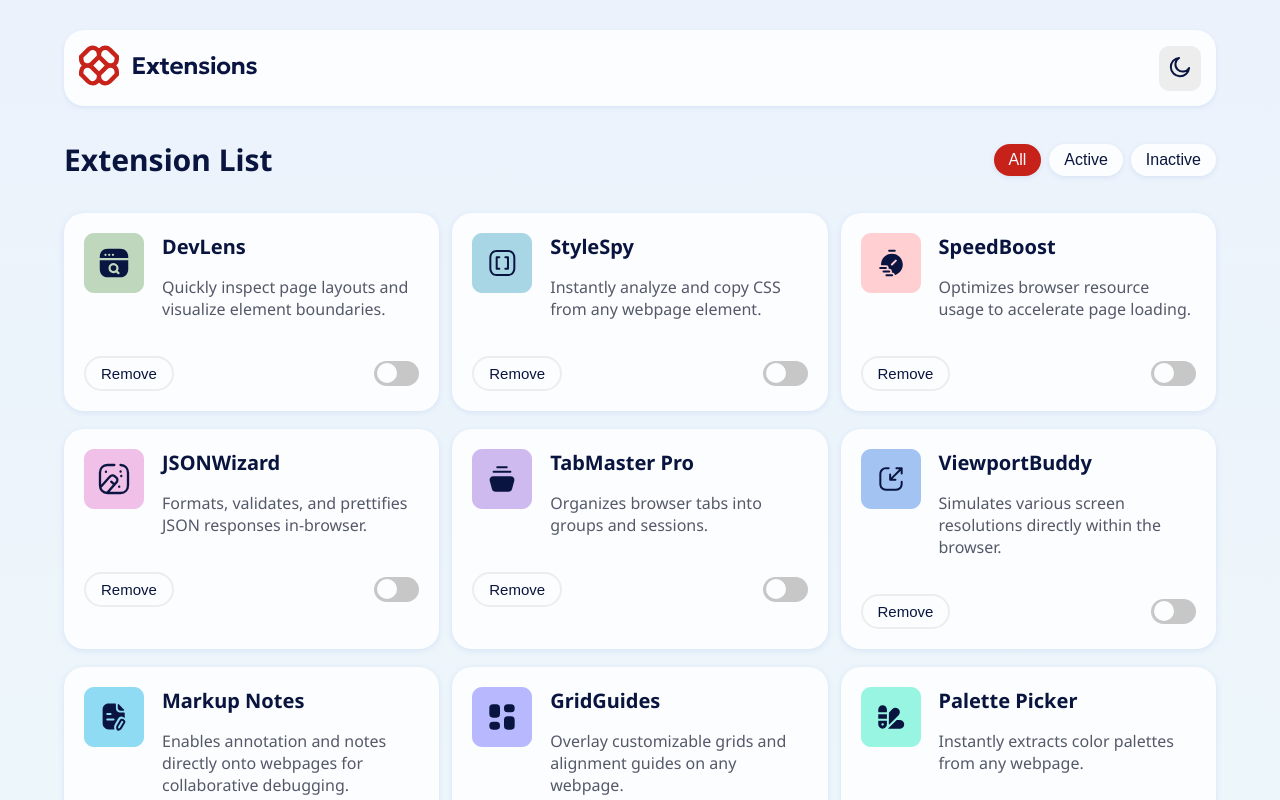
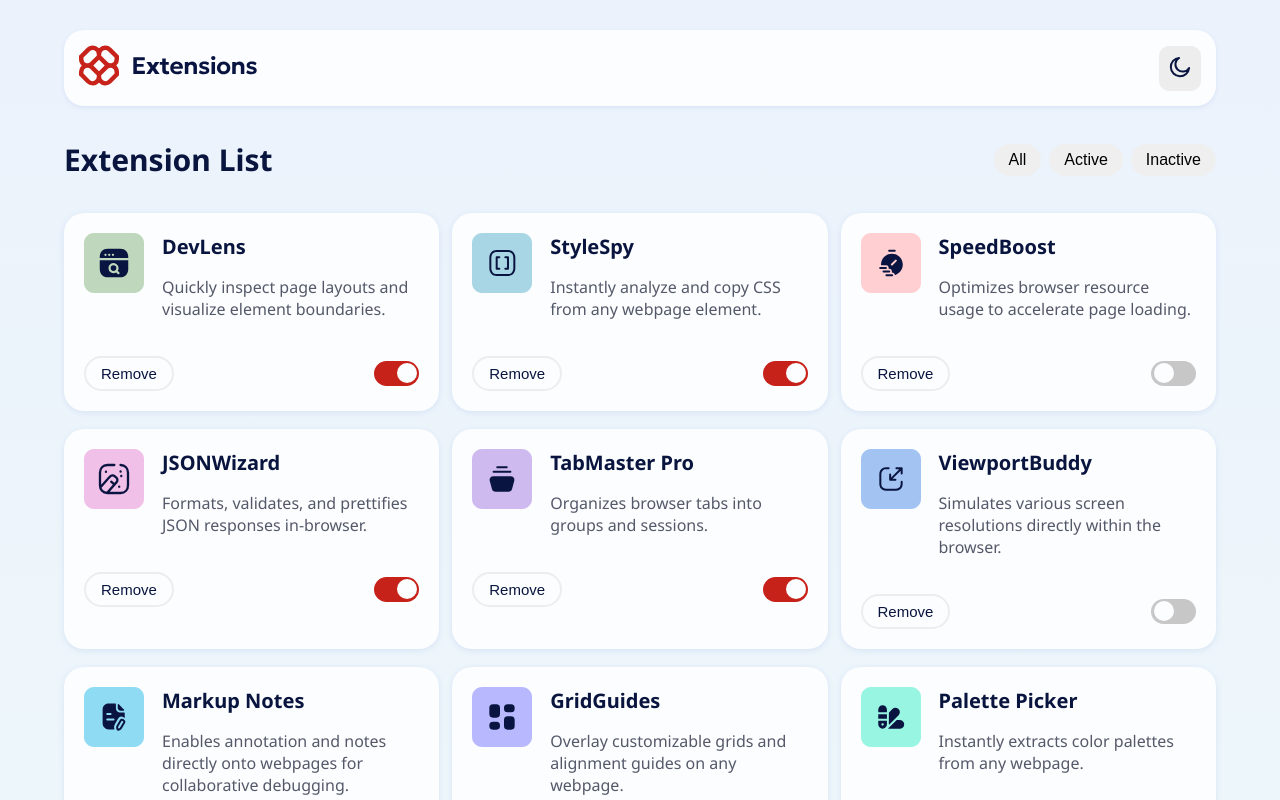
Before and after one commit to Jey223/browser-extension-manager, a Vue app: page / in a window 1280 px wide. Shown: the top 800 px of the page. Built offline with nearby package versions, Linux system fonts and the light colour scheme.

Commit message:
make the active and inactive with all button effective

```diff
--- a/src/App.vue
+++ b/src/App.vue
@@ -1,18 +1,24 @@
 <template>
     <section class="lightBody">
       <TheHeader :dark-mode="darkMode" @toggle-dark-mode="toggleDarkMode" />
-      <ExtensionLists  :dark-mode="darkMode"/>
-      <div class="card-section">
+      <ExtensionLists
+          @filter-mode="setFilter"
+          :dark-mode="darkMode"
+      />
+          <!-- :filter-mode="filterMode" -->
+      <div class="card-section" v-if="filteredCards.length">
         <ExtensionCard
-          v-for="extension in extensions"
+          v-for="extension in filteredCards"
           :key="extension.name"
           :id="extension.name"
           :logo="extension.logo"
           :name="extension.name"
           :description="extension.description"
-          :isactive="extension.isActive"
           :dark-mode="darkMode"
-          @toggle-is-active="toggleActiveStatus" />
+          v-model:is-active="extension.isActive"
+        />
+          <!-- :is-active="extension.isActive"
+        @toggle-is-active="toggleActiveStatus" -->
       </div>
 
     </section>
@@ -107,14 +113,32 @@ export default {
       }
     ],
     darkMode: false,
+    filterMode: "all",
+    }
+  },
+  computed:{
+    filteredCards(){
+        console.log(this.filterMode)
+        if(this.filterMode === 'active'){
+          console.log(this.filterMode)
+          return this.extensions.filter(card => card.isActive === true);
+        }
+        if (this.filterMode === 'inactive'){
+          console.log(this.filterMode)
+          return this.extensions.filter(card => card.isActive === false);
+        }
+        return this.extensions;
     }
   },
   methods: {
-    toggleActiveStatus(extensionId){
-      const identifiedExtension = this.extensions.find((extension) => extension.name === extensionId);
-      identifiedExtension.isActive = !identifiedExtension.isActive
-      console.log(identifiedExtension.isActive)
+    setFilter(type){
+      this.filterMode = type;
     },
+    // toggleActiveStatus(extensionId){
+    //   const identifiedExtension = this.extensions.find((extension) => extension.name === extensionId);
+    //   identifiedExtension.isActive = !identifiedExtension.isActive
+    //   console.log(identifiedExtension.isActive)
+    // },
     toggleDarkMode(){
       this.darkMode = !this.darkMode
       this.setDarkBody()
@@ -122,7 +146,6 @@ export default {
     setDarkBody(){
       const body = document.body;
       body.classList.toggle('dark-body')
-      // console.log(body.className)
     }
   }
 }
--- a/src/components/ExtensionCard.vue
+++ b/src/components/ExtensionCard.vue
@@ -14,8 +14,8 @@
                 <!-- <button class="button-switch" > -->
                     <div class="button-switch">
                         <label class="switch">
-                            <input type="checkbox" v-model="isChecked" />
-                            <span class="slider" :class="{'slider-dark slider-darkmode' : darkMode}"></span>
+                            <input type="checkbox" :checked="isActive" @change="$emit('update:isActive', $event.target.checked)" />
+                            <span class="slider sliderTrue" :class="[darkModeSlider, sliderTrue]"></span>
                         </label>
                     </div>
 
@@ -45,19 +45,26 @@ export default {
         },
         isActive: {
             type:Boolean,
-            required:false,
-            default:true,
+            required:true,
         },
         darkMode: {
             type:Boolean,
             required:false,
             default:false
+        },
+    },
+    emits: ['toggle-is-active'],
+    computed: {
+        darkModeSlider(){
+            return {'slider-dark slider-darkmode' : this.darkMode}
+        },
+        sliderTrue(){
+            return {'slider-true' : this.isActive}
         }
     },
-    emits: ['toggle-is-active'],
     data(){
         return{
-            isChecked: false,
+            // isChecked: false,
             data: ''
         }
     },
@@ -67,9 +74,9 @@ export default {
         }
     },
     methods: {
-        toggleIsActive(){
-             this.$emit('toggle-is-active', this.id)
-        }
+        // toggleIsActive(){
+        //      this.$emit('toggle-is-active', this.id)
+        // }
     }
 }
 
@@ -164,10 +171,7 @@ export default {
         width: 45px;
         height: 25px;
     }
-    .slider:focus{
-        border:1px solid hsl(3, 71%, 56%);
-        padding:2px;
-    }
+
     .switch input{
         opacity: 0;
         width: 0;
@@ -184,7 +188,10 @@ export default {
         cursor: pointer;
         border-radius: 34px;
     }
-
+   .slider:focus{
+        border:1px solid hsl(3, 71%, 56%);
+        padding:2px;
+    }
     .slider-dark {
         background-color: hsl(226, 11%, 37%);
     }
@@ -202,7 +209,7 @@ export default {
     input:checked + .slider {
         background-color:hsl(3, 77%, 44%);
     }
-    input:checked + .slider:hover {
+    input:checked + .slider-true:hover {
         background-color:hsl(3, 71%, 56%);
     }
     input:checked + .slider-darkmode{
--- a/src/components/ExtensionLists.vue
+++ b/src/components/ExtensionLists.vue
@@ -2,9 +2,10 @@
     <section class="extension-section">
         <h1 class="h1-style" :class="darkMode ? 'lighth1' : 'darkh1'">Extension List</h1>
         <div class="wrap">
-            <button :class="[toggleBtnStyle, darkMode ? 'active-dark' : 'active'] " class="btn-margin">All</button>
-            <button class="btn-margin" :class="toggleBtnStyle" id="active">Active</button>
-            <button class="btn-margin" :class="toggleBtnStyle" id="inactive">Inactive</button>
+            <button @click="handleClicks" :class="isClickedBtn" class="btn-margin">All</button>
+            <!-- [ darkMode ? 'active-dark' : 'active' ] -->
+            <button @click="$emit('filter-mode', 'active')" class="btn-margin" :class="toggleBtnStyle" id="active">Active</button>
+            <button @click="$emit('filter-mode', 'inactive')" class="btn-margin" :class="toggleBtnStyle" id="inactive">Inactive</button>
         </div>
     </section>
 
@@ -18,11 +19,39 @@ export default {
             type:Boolean,
             required:false,
             default:false
+        },
+
+        // filterMode: {
+        //     type: String,
+        //     required: true,
+        // }
+    },
+    data(){
+        return{
+            isClicked: false,
         }
     },
     computed: {
-        toggleBtnStyle(){
-          return  this.darkMode ? 'btn-dark' : 'btn-light';
+    toggleNotClickedStyle(){
+        return  this.darkMode ? 'btn-dark' : 'btn-light';
+    },
+    toggleClickedStyle(){
+        return  this.darkMode ? 'btn-light' : 'btn-dark';
+    },
+
+    },
+    methods: {
+        handleClicks(){
+           this.$emit('filter-mode', 'all')
+        //    this.isClickedBtn()
+        },
+        isClickedBtn(){
+            this.isClicked = true
+            console.log(this.isClicked)
+            if(this.isClicked === true){
+                return this.toggleClickedStyle
+            }
+            return this.toggleNotClickedStyle
         }
     }
 }
```
